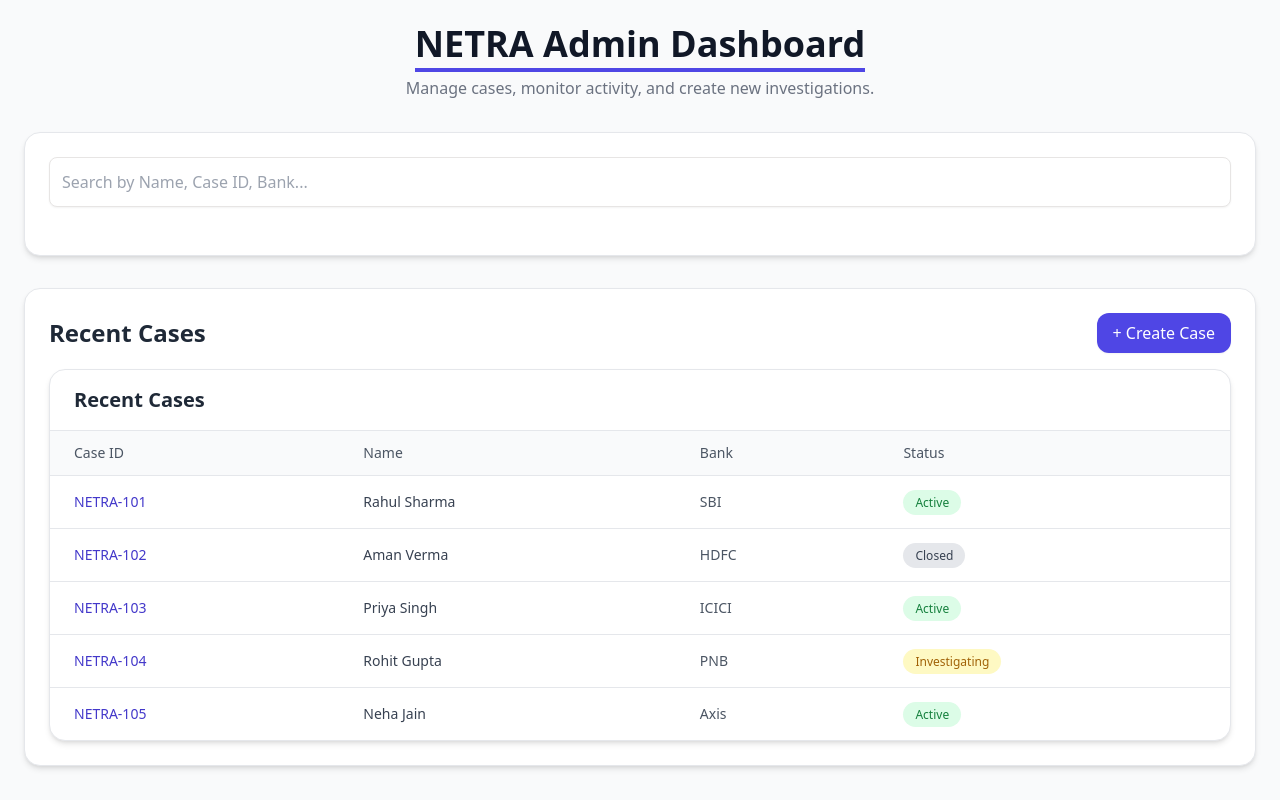
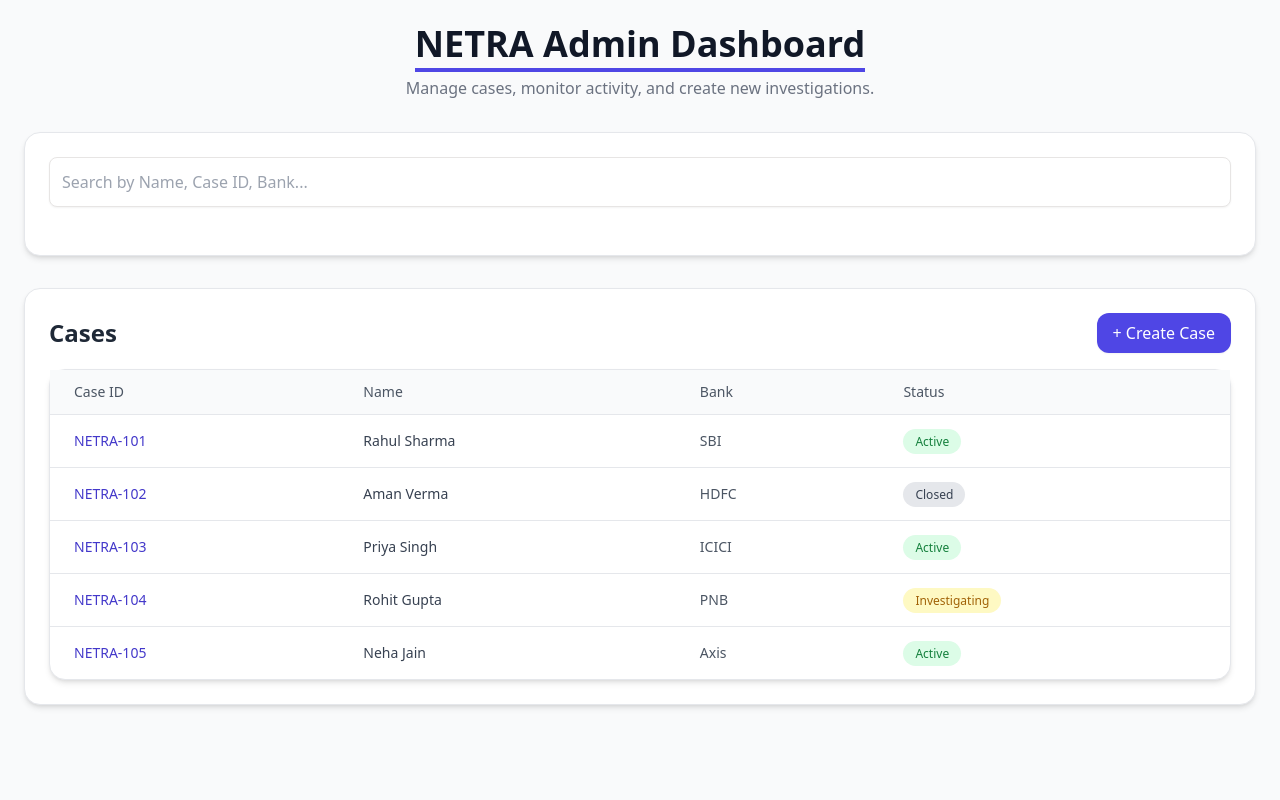
Before and after one commit to kushagra2304/Bank-info, a React app: page /admin in a window 1280 px wide. Built offline with nearby package versions, Linux system fonts and the light colour scheme; the HTML template or start-up script is replaced by a standard one.

Commit message:
ui upfdation

```diff
--- a/src/components/RecentCases.jsx
+++ b/src/components/RecentCases.jsx
@@ -18,11 +18,11 @@ export default function RecentCases({ cases, onCaseClick }) {
     <div className="bg-white rounded-2xl border border-gray-200 shadow-md">
 
       {/* Header */}
-      <div className="px-6 py-4 border-b border-gray-200">
+      {/* <div className="px-6 py-4 border-b border-gray-200">
         <h2 className="text-xl font-semibold text-gray-800">
           Recent Cases
         </h2>
-      </div>
+      </div> */}
 
       {/* Content */}
       <div className="overflow-x-auto">
--- a/src/components/pages/Dashboard.jsx
+++ b/src/components/pages/Dashboard.jsx
@@ -72,7 +72,7 @@ export default function AdminPage() {
     <div className="bg-white rounded-2xl shadow-md border border-gray-200 p-6">
       <div className="flex items-center justify-between mb-4">
         <h2 className="text-2xl font-semibold text-gray-800">
-          Recent Cases
+          Cases
         </h2>
 
         <button
```
